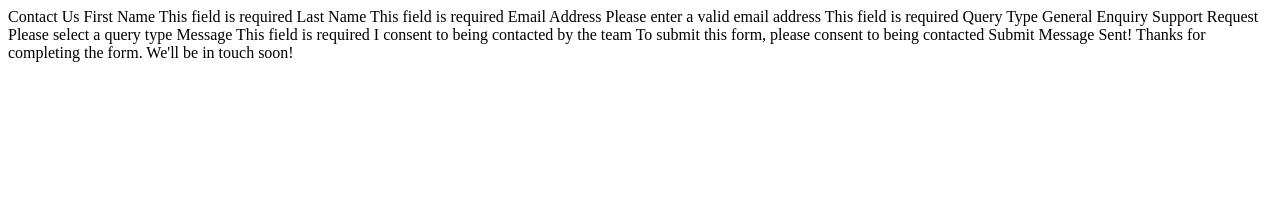
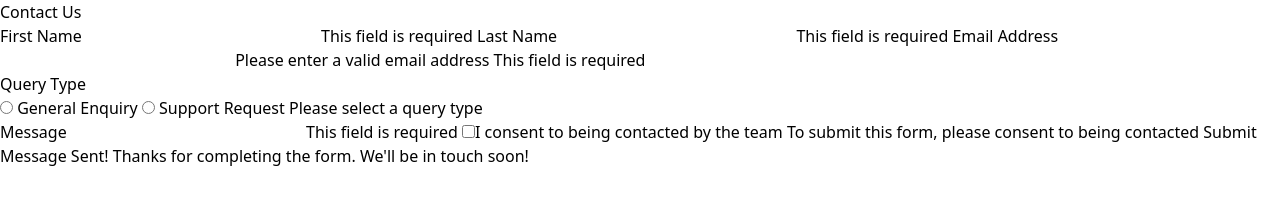
Before and after one commit to marcos-gc7/contact-form, a website: page index.html in a window 1280 px wide. Drawn offline with nearby package versions, Linux system fonts and the light colour scheme; files that its build step writes are made by us from their sources.

Commit message:
feat: I added tailwindcss to the code and started configuring the html

```diff
--- a/index.html
+++ b/index.html
@@ -5,6 +5,7 @@
   <meta name="viewport" content="width=device-width, initial-scale=1.0">
 
   <link rel="icon" type="image/png" sizes="32x32" href="./assets/images/favicon-32x32.png">
+  <link rel="stylesheet" href="./output.css">
 
   <title>Frontend Mentor | Contact form</title>
 
@@ -16,33 +17,42 @@
 </head>
 <body>
 
-  Contact Us
+  <main>
+    <h1>Contact Us</h1>
 
+    <form method="post">
       First Name
+      <input type="text" name="" id="" required>
       This field is required
 
       Last Name
+      <input type="text" name="" id="" required>
       This field is required
-
       Email Address
+      <input type="email" name="" id="" required>
       Please enter a valid email address
       This field is required
 
-  Query Type
-  General Enquiry
-  Support Request
+      <fieldset>
+        <legend>Query Type</legend>
+        <input type="radio" name="" id="">
+        <label for="">General Enquiry</label>
+        <input type="radio" name="" id="">
+        <label for="">Support Request</label>
         Please select a query type
+      </fieldset>
 
       Message
+      <input type="text" name="" id="">
       This field is required
-
-  I consent to being contacted by the team
+      <input type="checkbox" name="" id="">I consent to being contacted by the team
       To submit this form, please consent to being contacted
-
-  Submit
+      <input type="button" value="Submit" onclick="submit()">
 
       Message Sent!
       Thanks for completing the form. We'll be in touch soon!
+    </form>
+  </main>
 
 
   <!-- <div class="attribution">
--- /dev/null
+++ b/package.json
@@ -0,0 +1,6 @@
+{
+  "dependencies": {
+    "@tailwindcss/cli": "^4.1.13",
+    "tailwindcss": "^4.1.13"
+  }
+}
--- /dev/null
+++ b/src/input.css
@@ -0,0 +1 @@
+@import "tailwindcss";
```
Also changed, not shown: 1 other file. Lines whose indentation alone changed are shown as unchanged.
